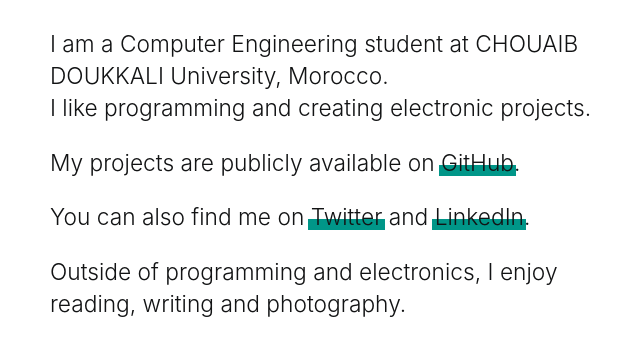
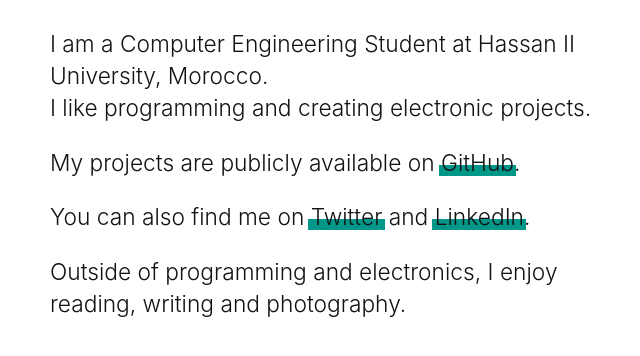
Before and after one commit to Yassine-Lafryhi/Yassine-Lafryhi.github.io, a plain HTML site: page index.html in a window 1280 px wide. Shown: the part 246-602 px from the top of the page, without its empty margins (86-726 px from the left). Drawn offline with Linux system fonts and the light colour scheme; a web font is replaced by a local one.

Commit message:
Update index.html

```diff
--- a/index.html
+++ b/index.html
@@ -57,7 +57,7 @@
     My name is Yassine Lafryhi.
 </p>
 <p>
-    I am a Computer Engineering student at CHOUAIB DOUKKALI University, Morocco.<br>
+    I am a Computer Engineering Student at Hassan II University, Morocco.<br>
     I like programming and creating electronic projects.
 </p>
 <p>
```
